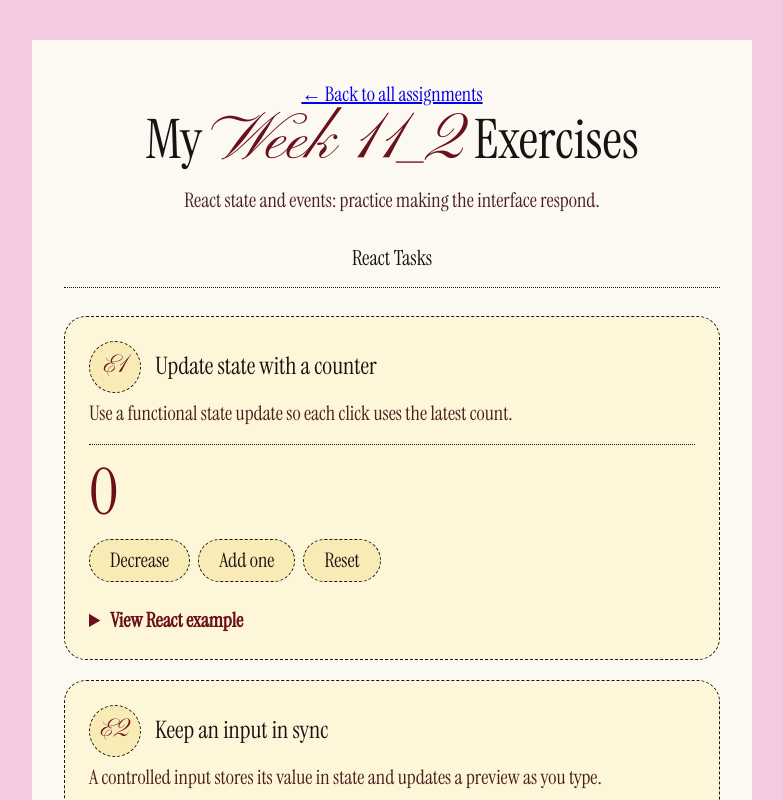
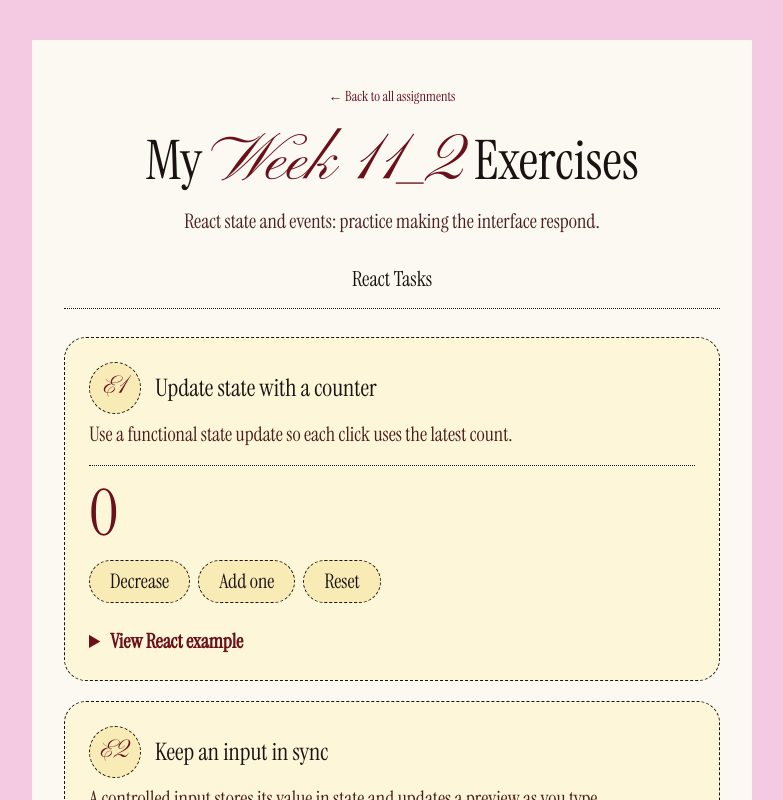
Before and after one commit to aadi-eee/week11-2, a React (Vite) app: page / in a window 1280 px wide. Shown: the top 800 px of the page, without its empty margins (248-1031 px from the left). Built offline with nearby package versions, Linux system fonts and the light colour scheme.

Commit message:
Style back link

```diff
--- a/src/index.css
+++ b/src/index.css
@@ -191,3 +191,13 @@ h2 {
   line-height: 1.6;
   text-align: left;
 }
+
+.back,
+.back:visited {
+  display: inline-block;
+  margin-bottom: 24px;
+  font-size: 14px;
+  color: var(--maroon);
+  text-decoration: none;
+}
+.back:hover { text-decoration: underline; }
```
Also changed, not shown: 4 other files (tests, documents, lock files or other folders).
